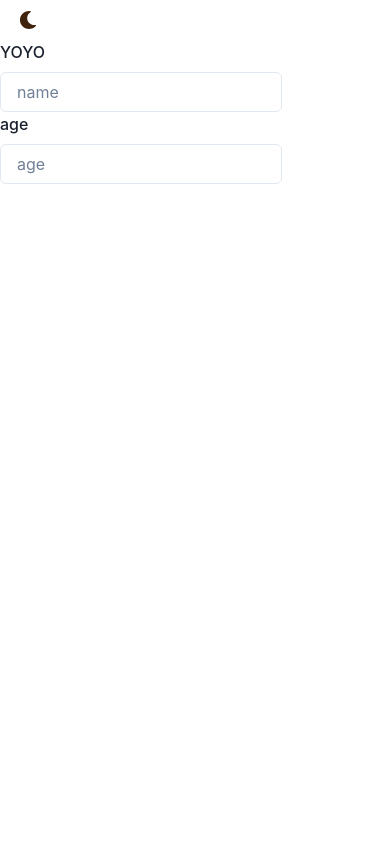
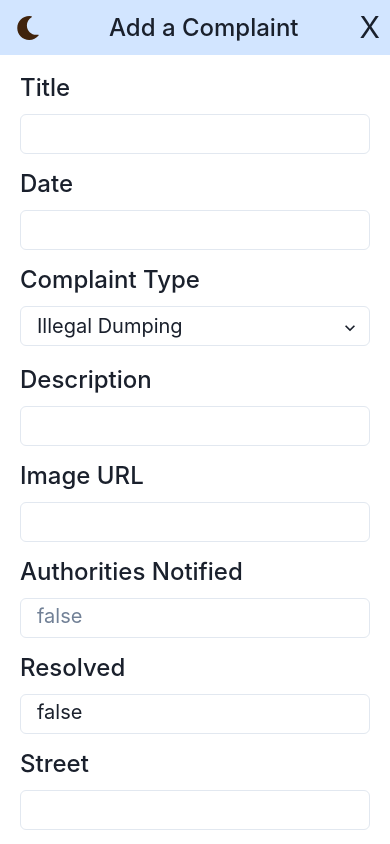
Before and after one commit to eudeamonism/neighborsWebsite, a React (Create React App) app: page /createComplaint in a window 390 px wide. Shown: the top 844 px of the page. Built offline with nearby package versions, Linux system fonts and the light colour scheme; a web font is replaced by a local one.

Commit message:
Form Update - mobile, not finished

```diff
--- a/src/components/ColorModeSwitcher.js
+++ b/src/components/ColorModeSwitcher.js
@@ -10,11 +10,11 @@ export const ColorModeSwitcher = props => {
   return (
     <IconButton
       size="md"
-      fontSize="lg"
+      fontSize="2xl"
       aria-label={`Switch to ${text} mode`}
       variant="ghost"
       color="light.800"
-      _dark={{ color: 'dark.200' }}
+      _dark={{ color: '#f0e438' }}
       marginLeft="2"
       onClick={toggleColorMode}
       icon={<SwitchIcon />}
--- a/src/components/FormikFields/TextField.jsx
+++ b/src/components/FormikFields/TextField.jsx
@@ -1,17 +1,47 @@
-import { FormControl, FormErrorMessage, FormLabel } from '@chakra-ui/react';
-import { Input } from '@chakra-ui/input';
+import React from 'react';
+import {
+  FormControl,
+  FormErrorMessage,
+  FormLabel,
+  Select,
+  Input,
+} from '@chakra-ui/react';
 import { useField } from 'formik';
 
-const TextField = ({ label, type, name, placeholder }) => {
-  const [field, meta] = useField(label, type, name, placeholder); // Pass the 'name' prop to the 'useField' hook
+const TextField = ({ label, type, name, placeholder, options }) => {
+  const [field, meta] = useField(name);
+
   return (
-    <FormControl isInvalid={meta.error && meta.touched}>
-      <FormLabel noOfLines={1}>{label}</FormLabel>
-      <Input
-        {...field}
-        type={type}
-        placeholder={placeholder}
-      />
+    <FormControl isInvalid={meta.error && meta.touched} mb="3">
+      <FormLabel fontSize="2xl" noOfLines={1}>
+        {label}
+      </FormLabel>
+      {type === 'select' ? (
+        <Select
+          {...field}
+          placeholder={placeholder}
+          width="350px"
+          fontSize="20px"
+          height="40px"
+          pb="1"
+        >
+          {options.map(option => (
+            <option key={option.value} value={option.value}>
+              {option.label}
+            </option>
+          ))}
+        </Select>
+      ) : (
+        <Input
+          {...field}
+          type={type}
+          placeholder={placeholder}
+          width="350px"
+          fontSize="20px"
+          height="40px"
+          pb="1"
+        />
+      )}
       <FormErrorMessage>{meta.error}</FormErrorMessage>
     </FormControl>
   );
--- a/src/components/Forms/ComplaintForm.jsx
+++ b/src/components/Forms/ComplaintForm.jsx
@@ -142,6 +142,7 @@ if (openEditComplaint === true) {
 
 
               <Box>
+
                 <FormControl isInvalid={!!errors.title}>
                   <FormLabel
                     color="light.600"
--- a/src/components/Forms/MobileForm.jsx
+++ b/src/components/Forms/MobileForm.jsx
@@ -1,32 +1,149 @@
-// mobileForm.js
+import React from 'react';
 import {
   Flex,
   useColorModeValue,
   FormControl,
   FormLabel,
+  Text,
+  Button,
 } from '@chakra-ui/react';
-import { Formik, Field, Form } from 'formik';
+import { Formik, Form, ErrorMessage } from 'formik';
+import * as Yup from 'yup';
 import { ColorModeSwitcher } from '../ColorModeSwitcher';
+import { complaintTypes } from '../../data/complaintTypes';
 import TextField from '../FormikFields/TextField';
 
 const MobileForm = () => {
+  const defaultValues = {
+    title: '',
+    occurence: '',
+    complaintType: '',
+    description: '',
+    imageUrl: '',
+    authorities: false,
+    resolved: false,
+    crossStreet1: '',
+    crossStreet2: '',
+  };
+
+  const complaintTypeOptions = Object.keys(complaintTypes).map(complaintType => ({
+    label: complaintTypes[complaintType],
+    value: complaintTypes[complaintType],
+  }));
+
   return (
     <Formik
-      initialValues={{ name: '', age: '' }}
-      onSubmit={() => console.log('Hello!')}
+      initialValues={defaultValues}
+      onSubmit={values => {
+        console.log(values);
+      }}
+      validationSchema={Yup.object({
+        resolved: Yup.boolean().required(),
+        authoritiesNotified: Yup.boolean().required(),
+        imageUrl: Yup.string().max(300, 'No more than 300 characters!'),
+        title: Yup.string()
+          .required('Please give complaint a title')
+          .max(40, 'No more than 40 characters'),
+        occurence: Yup.date().required('Please pick a date'),
+        crossStreet1: Yup.string().required('Enter first street name only!'),
+        complaintType: Yup.string().required('Must select type of complaint.'),
+        description: Yup.string()
+          .required('Please include a description.')
+          .min(20, 'A minimum of 20 characters')
+          .max(200, 'No more than 200 characters!'),
+      })}
     >
-      {() => (
-        <Form as="form">
+      {({ values, errors, touched, handleChange, handleBlur, handleSubmit }) => (
+        <Form onSubmit={handleSubmit}>
+          <Flex direction="column">
+            <Flex
+              alignItems="center"
+              bgColor={useColorModeValue('#d2e5ff', '#ca9615')}
+              height="55px"
+              mb="15px"
+              width="390px"
+              justify="space-between"
+            >
               <ColorModeSwitcher />
+              <Text fontSize="2xl" fontWeight="medium">
+                Add a Complaint
+              </Text>
+
+              <Text fontSize="3xl" marginRight="10px">
+                X
+              </Text>
+            </Flex>
             <FormControl>
+              <Flex width="390px" justify="center">
+                <Flex width="350px" direction="column" alignItems="center">
                   <TextField
-              name="name"
-              placeholder="name"
+                    name="title"
+                    value={values.title}
                     type="text"
-              label="YOYO"
+                    label="Title"
                   />
-            <TextField name="age" placeholder="age" type="text" label="age" />
+                  <TextField
+                    name="occurence"
+                    value={values.occurence}
+                    type="text"
+                    label="Date"
+                  />
+                  <TextField
+                    name="complaintType"
+                    type="select"
+                    label="Complaint Type"
+                    options={complaintTypeOptions}
+                  />
+                  <TextField
+                    name="description"
+                    value={values.description}
+                    type="text"
+                    label="Description"
+                  />
+                  <TextField
+                    name="imageUrl"
+                    value={values.imageUrl}
+                    type="text"
+                    label="Image URL"
+                  />
+                  <TextField
+                    name="false"
+                    type="boolean"
+                    placeholder="false"
+                    label="Authorities Notified"
+                  />
+                  <TextField
+                    name="resolved"
+                    type="boolean"
+                    placeholder="false"
+                    label="Resolved"
+                  />
+                  <TextField
+                    name="crossStreet1"
+                    value={values.crossStreet1}
+                    type="text"
+                    label="Street"
+                  />
+                  <TextField
+                    name="crossStreet2"
+                    value={values.crossStreet2}
+                    type="text"
+                    label="Cross Street"
+                  />
+                  <Button
+                    width="350px"
+                    height="50px"
+                    colorScheme="blue"
+                    mt="20px"
+                    type="submit"
+                  >
+                    Submit
+                  </Button>
+                </Flex>
+              </Flex>
+              <Flex mb="20px"></Flex>
             </FormControl>
+          </Flex>
         </Form>
       )}
     </Formik>
```
Lines whose indentation alone changed are shown as unchanged.
